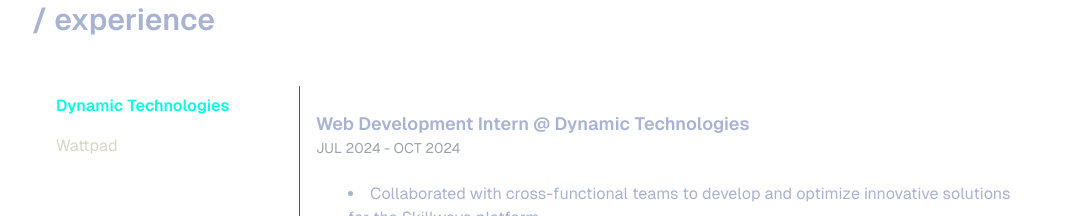
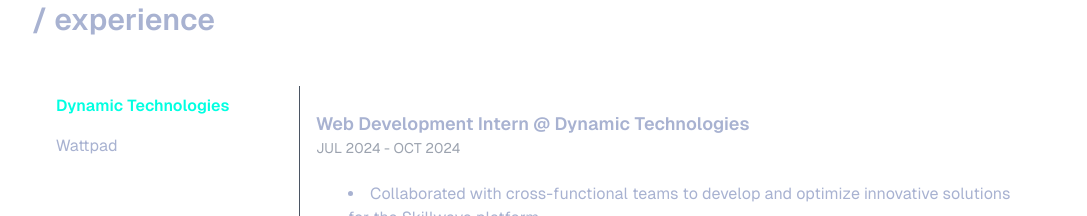
Before and after one commit to HikmaAnwar/hikma-s-portfolio, a Next.js app: page / in a window 1280 px wide. Shown: the part 1000-1216 px from the top of the page, without its empty margins (96-1183 px from the left). Built offline with nearby package versions, Linux system fonts and the light colour scheme.

Commit message:
fix: update JobList component text color for consistency

```diff
--- a/src/app/components/JobList.jsx
+++ b/src/app/components/JobList.jsx
@@ -39,7 +39,7 @@ const JobList = () => {
             className={`block py-2 text-left w-full transition-all ${
               value === i
                 ? "text-colors-greenBright font-semibold"
-                : "text-colors-lightestSlate"
+                : "text-colors-slate"
             }`}
           >
             {key}
```
